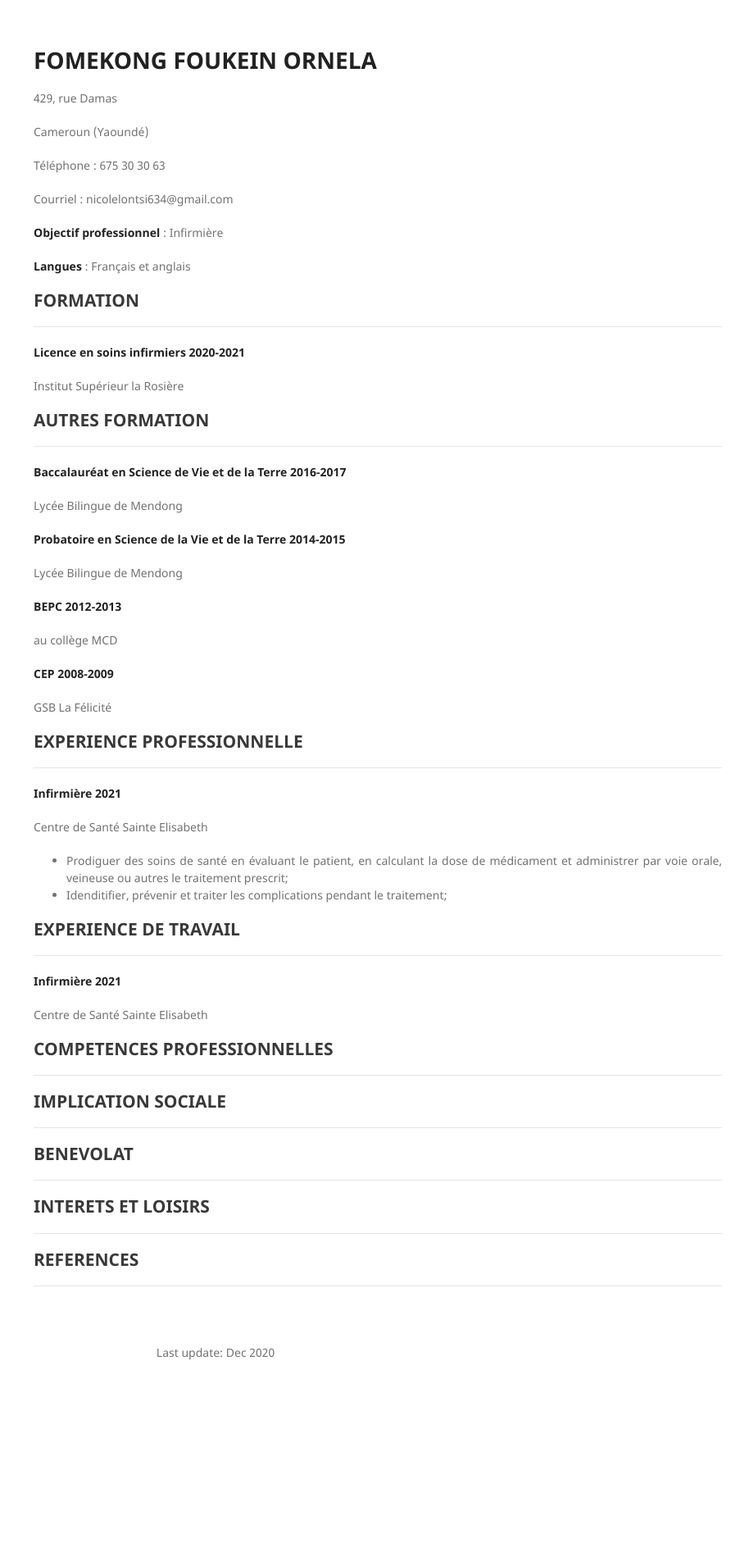
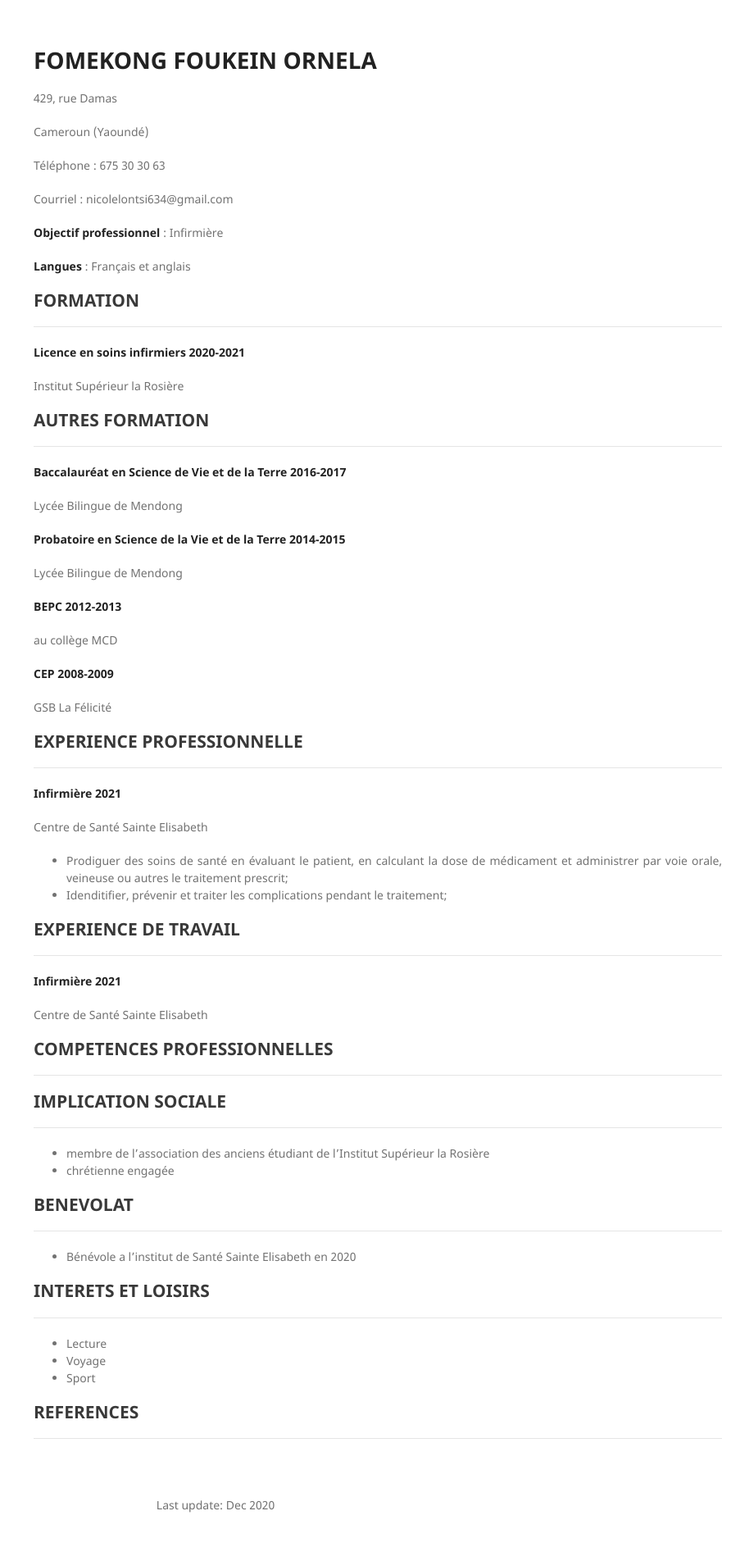
Before and after one commit to ornela1998/ornela1998.github.io, a Jekyll site: the page built from index.md, in a window 1280 px wide. Shown: the whole page at 82% size, without its empty margins (377-1280 px from the left). Built offline with Jekyll 4.4.1, drawn with Linux system fonts in a browser that asks for light colours; nearby versions of some CDN libraries; our own code applies the rules of GitHub Pages for plain Markdown files; a style sheet for code colours, icons or effects is not loaded; before the commit the page ends 1718 px from its top, so only the background shows below that.

Commit message:
Update index.md

```diff
--- a/index.md
+++ b/index.md
@@ -12,12 +12,8 @@
 
   **Langues** : Français et anglais
 
-
-
-
-
 ## FORMATION
-_________________________________________________________________
+_____________________________________________
 
 **Licence en soins infirmiers     2020-2021**
 
@@ -65,11 +61,20 @@ _________________________________________________________________
 ## IMPLICATION SOCIALE
 _________________________________________________________________
 
+* membre de l'association des anciens étudiant de l'Institut Supérieur la Rosière
+* chrétienne engagée
+
 ## BENEVOLAT
 _________________________________________________________________
+
+* Bénévole a l'institut de Santé Sainte Elisabeth en 2020
 
 ## INTERETS ET LOISIRS
 _________________________________________________________________
 
+* Lecture
+* Voyage
+* Sport
+
 ## REFERENCES
 _________________________________________________________________
```
